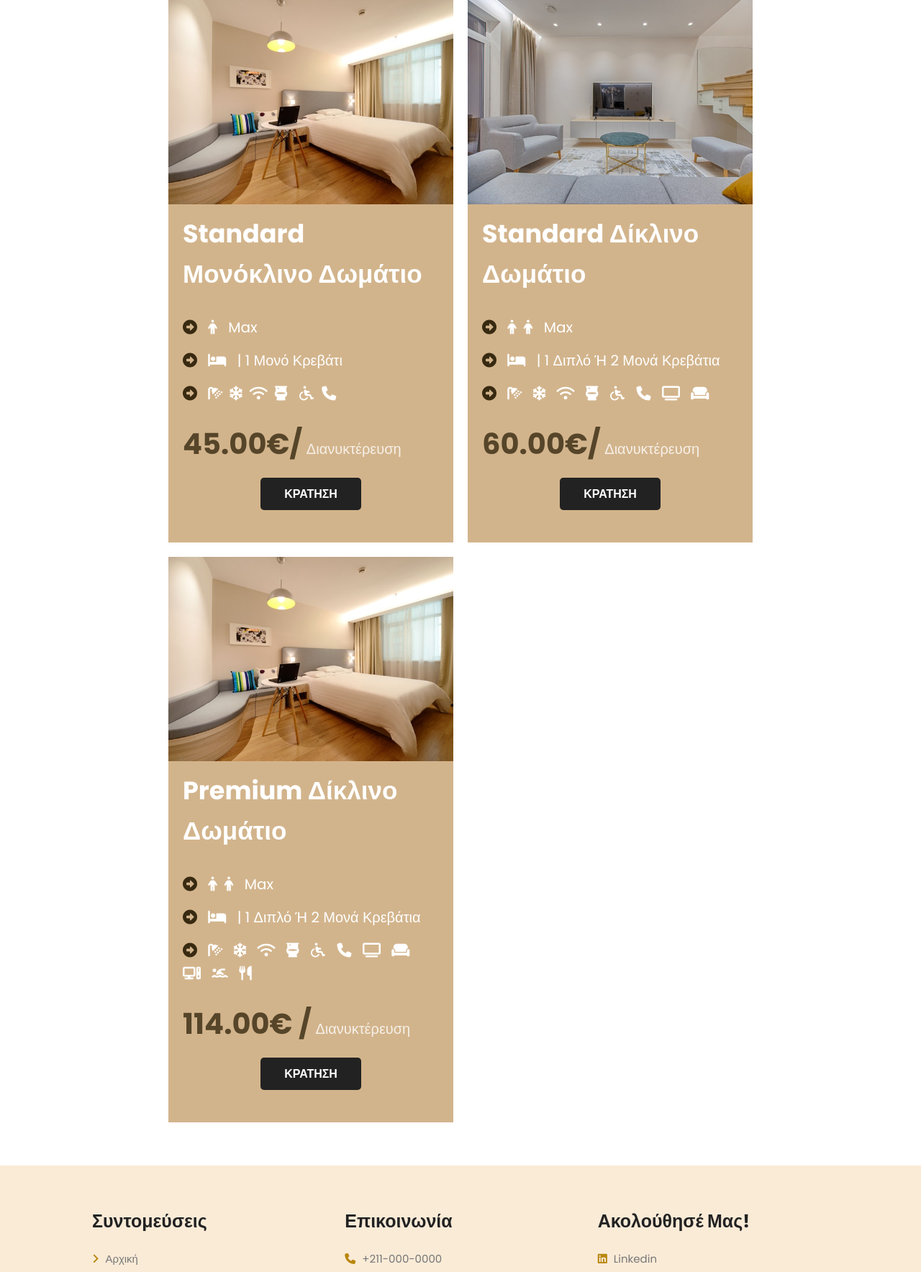
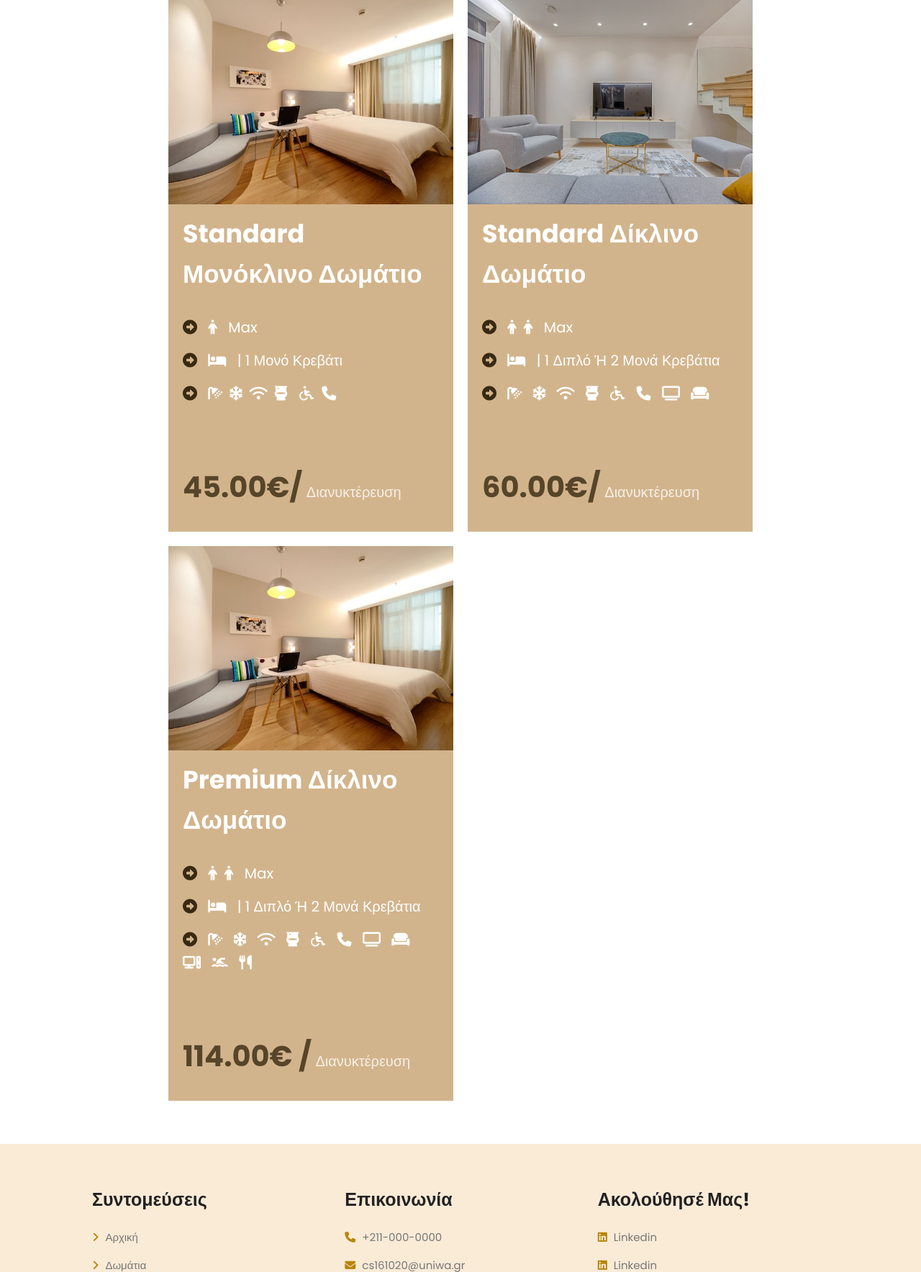
Before and after one commit to PaolaVlsc/HotelProjectWebsite2022, a PHP site: page /rooms.php in a window 1280 px wide. Shown: the part 706-2474 px from the top of the page at 72% size. Run offline with PHP 8.4, Linux system fonts and the light colour scheme; some libraries are stand-ins or nearby versions.

Commit message:
Διόρθωση χρώματος + αφαίρεση Κουμπί για κράτηση στο Room

```diff
--- a/css/booking.css
+++ b/css/booking.css
@@ -50,7 +50,7 @@
 
 /* booking form */
 .book{
-    /*background: linear-gradient(rgba(0, 0, 0, 0.85), rgba(0, 0, 0, 0.85)) center/cover no-repeat;*/
+    background: linear-gradient(rgba(0, 0, 0, 0.85), rgba(0, 0, 0, 0.85)) center/cover no-repeat;
     color: #fff;
     padding: 40px 60px;
 }
--- a/rooms.php
+++ b/rooms.php
@@ -49,15 +49,15 @@
                     <li>
                         <i class="fas fa-arrow-alt-circle-right" style="color: var(--yellow)"></i>
                         <i class="fa-solid fa-shower sub"></i><i class="fa-solid fa-snowflake"></i><i
-                            class="fa-solid fa-wifi"></i><i class="fa-solid fa-toilet"></i>
+                                class="fa-solid fa-wifi"></i><i class="fa-solid fa-toilet"></i>
                         <i class="fa-solid fa-wheelchair"></i><i class="fa fa-phone"></i>
                     </li>
 
                 </ul>
-                <p class="rate">
+                <p class="rate" style="padding-top: 60px;">
                     <span>45.00€/</span> διανυκτέρευση
                 </p>
-                <button type="button" class="btn">ΚΡΑΤΗΣΗ</button>
+                <!--                <button type="button" class="btn">ΚΡΑΤΗΣΗ</button>-->
             </div>
         </article>
         <!-- end of single room -->
@@ -89,10 +89,10 @@
                         <i class="fa-solid fa-couch"></i>
                     </li>
                 </ul>
-                <p class="rate">
+                <p class="rate" style="padding-top: 60px;">
                     <span>60.00€/</span> διανυκτέρευση
                 </p>
-                <button type="button" class="btn">ΚΡΑΤΗΣΗ</button>
+                <!--                <button type="button" class="btn">ΚΡΑΤΗΣΗ</button>-->
             </div>
         </article>
         <!-- end of single room -->
@@ -127,10 +127,10 @@
                         <i class="fa-solid fa-utensils"></i>
                     </li>
                 </ul>
-                <p class="rate">
+                <p class="rate" style="padding-top: 60px;">
                     <span>114.00€ /</span> διανυκτέρευση
                 </p>
-                <button type="button" class="btn">ΚΡΑΤΗΣΗ</button>
+                <!--                <button type="button" class="btn">ΚΡΑΤΗΣΗ</button>-->
             </div>
         </article>
         <!-- end of single room -->
@@ -167,7 +167,8 @@
 
     </div>
 
-    <div class="credit" ><span style="text-transform: none;"> created by UniWA |  ΠΑΝΑΓΗΣ ΝΙΚΟΛΑΟΣ cs161142  | ΒΕΛΑΣΚΟ ΠΑΟΛΑ cs161020 </span></div>
+    <div class="credit"><span style="text-transform: none;"> created by UniWA |  ΠΑΝΑΓΗΣ ΝΙΚΟΛΑΟΣ cs161142  | ΒΕΛΑΣΚΟ ΠΑΟΛΑ cs161020 </span>
+    </div>
 
 </section>
 
```
